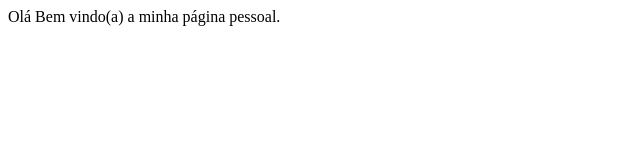
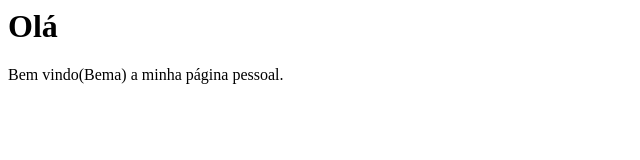
Before and after one commit to YasmimMariaf/eduech-2023-perfil, a plain HTML site: page index.html in a window 1280 px wide. Shown: the whole page, without its empty margins (0-640 px from the left). Drawn offline with Linux system fonts and the light colour scheme.

Commit message:
adicionado tags

```diff
--- a/index.html
+++ b/index.html
@@ -1,3 +1,6 @@
- Olá
+ <h1>Olá</h1>
 
-Bem vindo(a) a minha página pessoal.
+<p>
+
+  Bem vindo(Bema) a minha página pessoal.
+</p>
```
